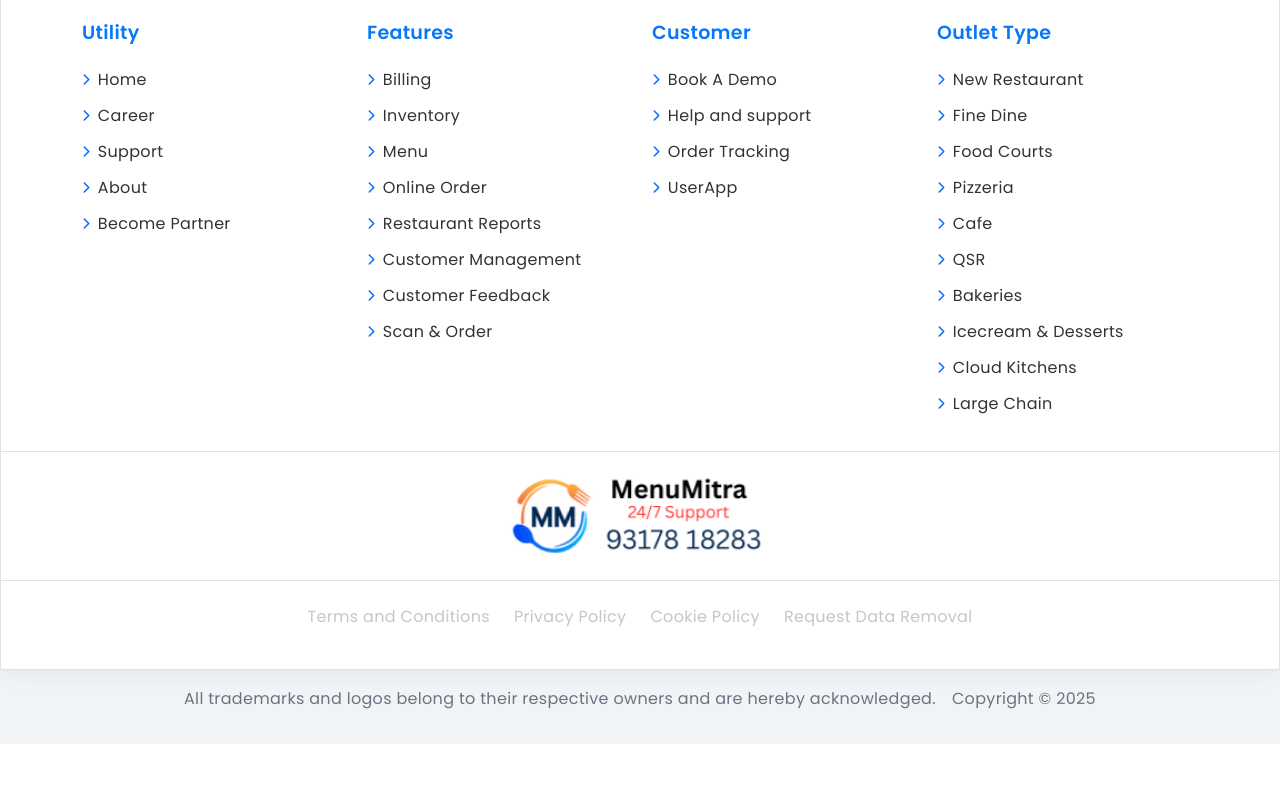
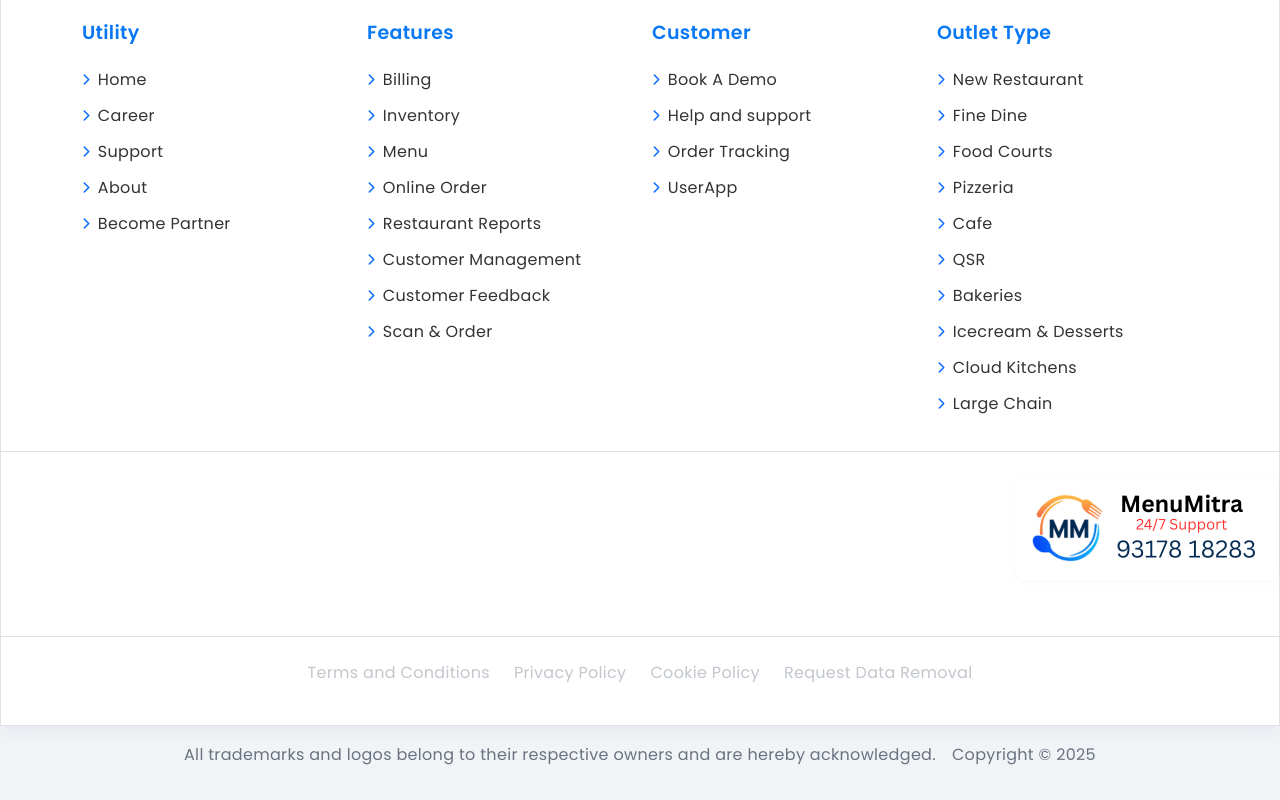
Before and after one commit to Shekru-Labs-India/menumitra_website, a React (Create React App) app: page / in a window 1280 px wide. Shown: the part 6854-7654 px from the top of the page. Before the commit the page ends 7598 px from the top, so only its background shows below. Built offline with nearby package versions, Linux system fonts and the light colour scheme.

Commit message:
Refactor Footer component support section layout to improve alignment and enhance user interaction with a clickable card for support navigation.

```diff
--- a/src/components/Footer.jsx
+++ b/src/components/Footer.jsx
@@ -146,14 +146,18 @@ const Footer = () => {
 
           {/* Support Section */}
           <div className="row mt-5 pt-4 border-top">
-            <div className="col-12 text-center">
-              <img
-                src={mmSupp}
-                alt="MenuMitra 24/7 Support"
-                className="img-fluid"
-                style={{ maxHeight: "80px", objectFit: "contain", cursor: "pointer" }}
+            <div className="col-12 d-flex justify-content-end align-items-center">
+              <div
+                className="card border-0 shadow-sm p-3"
+                style={{ cursor: "pointer", }}
                 onClick={handleSupportClick}
-              />
+              >
+                <img
+                  src={mmSupp}
+                  alt="MenuMitra 24/7 Support"
+                  style={{ maxHeight: "80px", objectFit: "contain" }}
+                />
+              </div>
             </div>
           </div>
 
```
